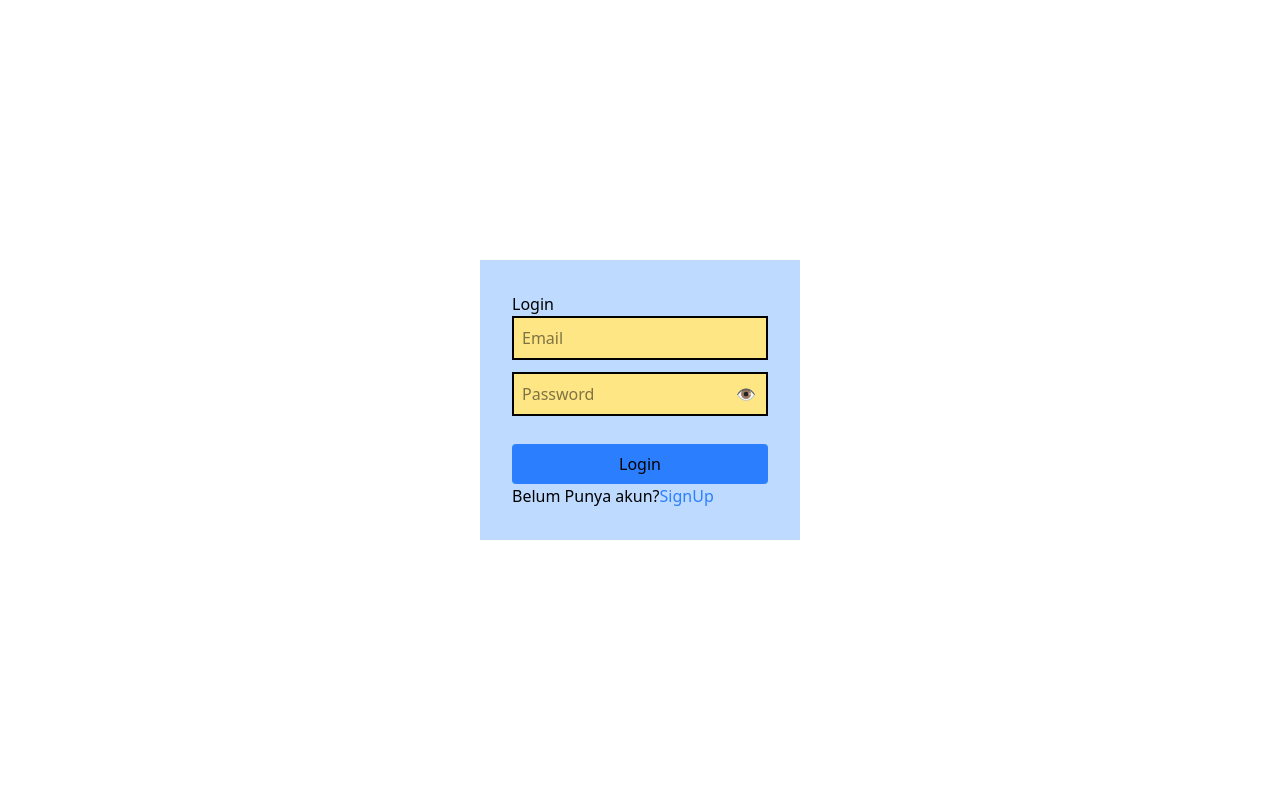
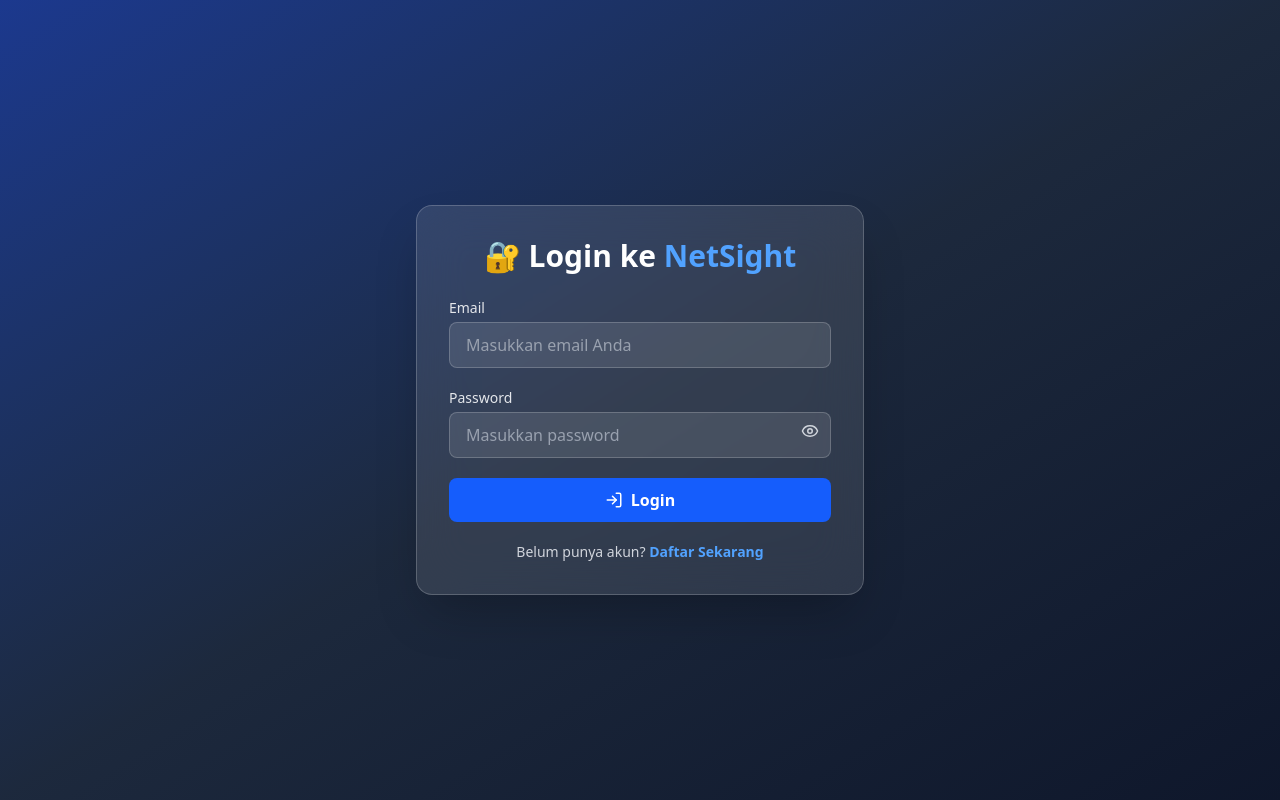
Before and after one commit to mustofa08/NetSight, a React (Vite) app: page / in a window 1280 px wide. Built offline with nearby package versions, Linux system fonts and the light colour scheme.

Commit message:
update UI Login&Signup

```diff
--- a/src/pages/Login.jsx
+++ b/src/pages/Login.jsx
@@ -1,9 +1,10 @@
 import React, { useState } from "react";
 import { Link, useNavigate } from "react-router-dom";
 import { supabase } from "../client";
+import { Eye, EyeOff, LogIn } from "lucide-react";
 
 const Login = ({ setToken }) => {
-  let navigate = useNavigate();
+  const navigate = useNavigate();
   const [formData, setFormData] = useState({
     email: "",
     password: "",
@@ -11,19 +12,21 @@
 
   const [errorMsg, setErrorMsg] = useState("");
   const [showPassword, setShowPassword] = useState(false);
+  const [loading, setLoading] = useState(false);
 
-  function handlechange(event) {
-    setFormData((prevFormData) => ({
-      ...prevFormData,
-      [event.target.name]: event.target.value,
+  const handleChange = (e) => {
+    setFormData((prev) => ({
+      ...prev,
+      [e.target.name]: e.target.value,
     }));
     setErrorMsg("");
-  }
+  };
 
-  async function handlesubmit(e) {
+  const handleSubmit = async (e) => {
     e.preventDefault();
+    setLoading(true);
     try {
-      const { data, error } = await supabase.auth.signInWithPassword({
+      const { error } = await supabase.auth.signInWithPassword({
         email: formData.email,
         password: formData.password,
       });
@@ -34,56 +37,91 @@
       if (userError) throw userError;
 
       setToken(userData.user);
-
       navigate("/home");
     } catch (error) {
       setErrorMsg("Email atau password salah. Silakan coba lagi.");
+    } finally {
+      setLoading(false);
     }
-  }
+  };
 
   return (
-    <div className="flex justify-center items-center min-h-screen">
-      <div className="bg-blue-200 p-8 w-80">
-        <h2>Login</h2>
-        <form onSubmit={handlesubmit} className="flex flex-col space-y-4">
+    <div className="min-h-screen flex items-center justify-center bg-gradient-to-br from-blue-900 via-slate-800 to-slate-900 dark:from-slate-950 dark:via-slate-900 dark:to-gray-900 text-gray-800 dark:text-white">
+      <div className="bg-white/10 backdrop-blur-xl border border-white/20 dark:border-slate-700 rounded-2xl shadow-2xl p-8 w-[90%] max-w-md transition-all">
+        <h2 className="text-3xl font-bold text-center text-white mb-6">
+          🔐 Login ke <span className="text-blue-400">NetSight</span>
+        </h2>
+
+        <form onSubmit={handleSubmit} className="space-y-5">
+          {/* Email */}
+          <div>
+            <label className="block text-sm font-medium text-gray-200 mb-1">
+              Email
+            </label>
             <input
-            placeholder="Email"
               name="email"
               type="email"
-            onChange={handlechange}
+              value={formData.email}
+              onChange={handleChange}
               required
-            className="border-2 bg-amber-200 p-2 mb-3"
+              className="w-full px-4 py-2.5 rounded-lg bg-white/10 text-white border border-white/20 placeholder-gray-400 focus:ring-2 focus:ring-blue-500 outline-none"
+              placeholder="Masukkan email Anda"
             />
+          </div>
+
+          {/* Password */}
+          <div>
+            <label className="block text-sm font-medium text-gray-200 mb-1">
+              Password
+            </label>
             <div className="relative">
               <input
-              placeholder="Password"
                 name="password"
                 type={showPassword ? "text" : "password"}
-              onChange={handlechange}
+                value={formData.password}
+                onChange={handleChange}
                 required
-              className="border-2 bg-amber-200 p-2 mb-3 w-full pr-10 "
+                className="w-full px-4 py-2.5 rounded-lg bg-white/10 text-white border border-white/20 placeholder-gray-400 focus:ring-2 focus:ring-blue-500 outline-none pr-10"
+                placeholder="Masukkan password"
               />
               <button
                 type="button"
                 onClick={() => setShowPassword(!showPassword)}
-              className="absolute right-3 top-2.5 cursor-pointer bg-transparent border-none"
+                className="absolute right-3 top-2.5 text-gray-300 hover:text-white"
               >
-              {showPassword ? "🙈" : "👁️"}
+                {showPassword ? <EyeOff size={18} /> : <Eye size={18} />}
               </button>
             </div>
+          </div>
 
+          {/* Error message */}
           {errorMsg && (
-            <p style={{ color: "red", fontSize: 13, margin: 0 }}>{errorMsg}</p>
+            <p className="text-red-400 text-sm text-center">{errorMsg}</p>
           )}
 
-          <button type="submit" className="bg-blue-500 rounded py-2 px-4">
-            Login
+          {/* Tombol login */}
+          <button
+            type="submit"
+            disabled={loading}
+            className={`w-full flex items-center justify-center gap-2 py-2.5 rounded-lg font-semibold text-white transition-all ${
+              loading
+                ? "bg-blue-400 cursor-not-allowed"
+                : "bg-blue-600 hover:bg-blue-700 active:scale-[0.98]"
+            }`}
+          >
+            <LogIn size={18} />
+            {loading ? "Memproses..." : "Login"}
           </button>
         </form>
-        <p>
-          Belum Punya akun?{""}
-          <Link to="/signup" className="text-blue-500">
-            SignUp
+
+        {/* Sign Up Link */}
+        <p className="text-center text-sm text-gray-300 mt-5">
+          Belum punya akun?{" "}
+          <Link
+            to="/signup"
+            className="text-blue-400 hover:underline font-semibold"
+          >
+            Daftar Sekarang
           </Link>
         </p>
       </div>
--- a/src/pages/Signup.jsx
+++ b/src/pages/Signup.jsx
@@ -1,6 +1,7 @@
 import React, { useState } from "react";
 import { Link } from "react-router-dom";
 import { supabase } from "../client";
+import { Eye, EyeOff, UserPlus } from "lucide-react";
 
 const Signup = () => {
   const [formData, setFormData] = useState({
@@ -11,22 +12,27 @@
 
   const [errorMsg, setErrorMsg] = useState("");
   const [showPassword, setShowPassword] = useState(false);
+  const [loading, setLoading] = useState(false);
 
-  function handlechange(event) {
+  const handlechange = (event) => {
     setFormData((prevFormData) => ({
       ...prevFormData,
       [event.target.name]: event.target.value,
     }));
     setErrorMsg("");
-  }
+  };
 
   async function handlesubmit(e) {
     e.preventDefault();
+    setLoading(true);
+
     try {
       if (formData.password.length < 6) {
         setErrorMsg("Password minimal 6 karakter!");
+        setLoading(false);
         return;
       }
+
       const { error } = await supabase.auth.signUp({
         email: formData.email,
         password: formData.password,
@@ -34,62 +40,106 @@
           data: { full_name: formData.fullname },
         },
       });
+
       if (error) throw error;
-      alert("Pendaftaran Berhasi coba cek email kamu untuk verivikasi");
+
+      alert("Pendaftaran berhasil! Periksa email kamu untuk verifikasi.");
     } catch (error) {
-      setErrorMsg(error.message || "Terjadi kesalahan coba lagi");
+      setErrorMsg(error.message || "Terjadi kesalahan, coba lagi.");
     }
+
+    setLoading(false);
   }
 
   return (
-    <div className="flex justify-center items-center min-h-screen">
-      <div className="bg-blue-200 p-8 w-80">
-        <h2>Sign Up</h2>
-        <form onSubmit={handlesubmit} className="flex flex-col space-y-4">
+    <div className="min-h-screen flex items-center justify-center bg-gradient-to-br from-blue-900 via-slate-800 to-slate-900 dark:from-slate-950 dark:via-slate-900 dark:to-gray-900 text-gray-800 dark:text-white">
+      <div className="bg-white/10 backdrop-blur-xl border border-white/20 dark:border-slate-700 rounded-2xl shadow-2xl p-8 w-[90%] max-w-md transition-all">
+        <h2 className="text-3xl font-bold text-center text-white mb-6">
+          📝 <span className="text-blue-400">Buat Akun NetSight</span>
+        </h2>
+
+        <form onSubmit={handlesubmit} className="space-y-5">
+          {/* Nama */}
+          <div>
+            <label className="block text-sm font-medium text-gray-200 mb-1">
+              Nama Lengkap
+            </label>
             <input
-            placeholder="Full Name"
+              placeholder="Masukkan nama lengkap"
               name="fullname"
               onChange={handlechange}
               required
-            className="border-2 bg-amber-200 p-2 mb-3 "
+              className="w-full px-4 py-2.5 rounded-lg bg-white/10 text-white border border-white/20 placeholder-gray-400 focus:ring-2 focus:ring-blue-500 outline-none"
             />
+          </div>
+
+          {/* Email */}
+          <div>
+            <label className="block text-sm font-medium text-gray-200 mb-1">
+              Email
+            </label>
             <input
-            placeholder="Email"
+              placeholder="Masukkan email"
               name="email"
               type="email"
+              required
               onChange={handlechange}
-            required
-            className="border-2 bg-amber-200 p-2 mb-3"
+              className="w-full px-4 py-2.5 rounded-lg bg-white/10 text-white border border-white/20 placeholder-gray-400 focus:ring-2 focus:ring-blue-500 outline-none"
             />
+          </div>
+
+          {/* Password */}
+          <div>
+            <label className="block text-sm font-medium text-gray-200 mb-1">
+              Password
+            </label>
             <div className="relative">
               <input
-              placeholder="Password"
+                placeholder="Minimal 6 karakter"
                 name="password"
                 type={showPassword ? "text" : "password"}
                 onChange={handlechange}
                 required
-              className="border-2 bg-amber-200 p-2 mb-3 w-full pr-10 "
+                className="w-full px-4 py-2.5 rounded-lg bg-white/10 text-white border border-white/20 placeholder-gray-400 focus:ring-2 focus:ring-blue-500 outline-none pr-10"
               />
+
               <button
                 type="button"
                 onClick={() => setShowPassword(!showPassword)}
-              className="absolute right-3 top-2.5 cursor-pointer bg-transparent border-none"
+                className="absolute right-3 top-2.5 text-gray-300 hover:text-white"
               >
-              {showPassword ? "🙈" : "👁️"}
+                {showPassword ? <EyeOff size={18} /> : <Eye size={18} />}
               </button>
             </div>
+          </div>
 
+          {/* Error Message */}
           {errorMsg && (
-            <p style={{ color: "red", fontSize: 13, margin: 0 }}>{errorMsg}</p>
+            <p className="text-red-400 text-sm text-center">{errorMsg}</p>
           )}
 
-          <button type="submit" className="bg-blue-500 rounded py-2 px-4">
-            Sign Up
+          {/* Tombol daftar */}
+          <button
+            type="submit"
+            disabled={loading}
+            className={`w-full flex items-center justify-center gap-2 py-2.5 rounded-lg font-semibold text-white transition-all ${
+              loading
+                ? "bg-blue-400 cursor-not-allowed"
+                : "bg-blue-600 hover:bg-blue-700 active:scale-[0.98]"
+            }`}
+          >
+            <UserPlus size={18} />
+            {loading ? "Mendaftarkan..." : "Daftar"}
           </button>
         </form>
-        <p>
-          Sudah Punya akun?{""}
-          <Link to="/" className="text-blue-500">
+
+        {/* Sudah punya akun? */}
+        <p className="text-center text-sm text-gray-300 mt-5">
+          Sudah punya akun?
+          <Link
+            to="/"
+            className="text-blue-400 hover:underline font-semibold ml-1"
+          >
             Login
           </Link>
         </p>
```
Lines whose indentation alone changed are shown as unchanged.
